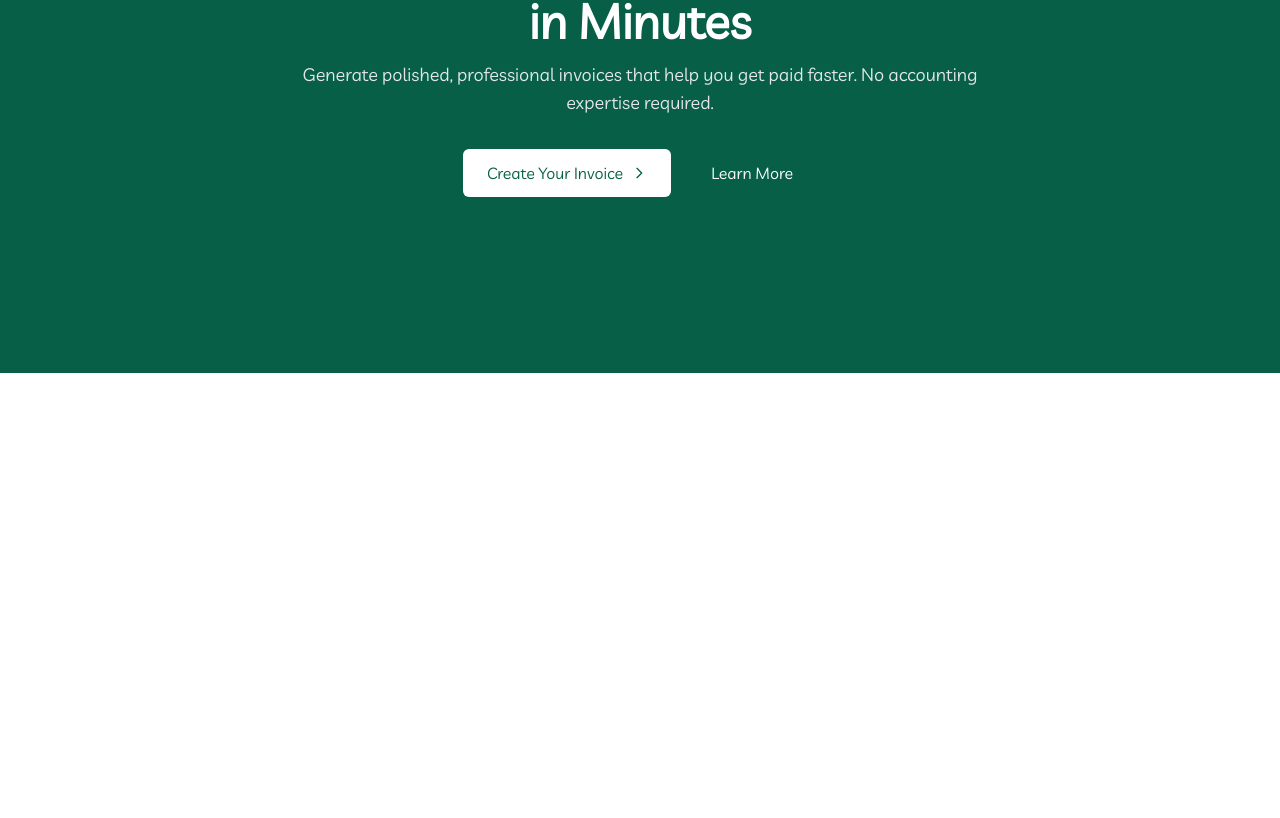
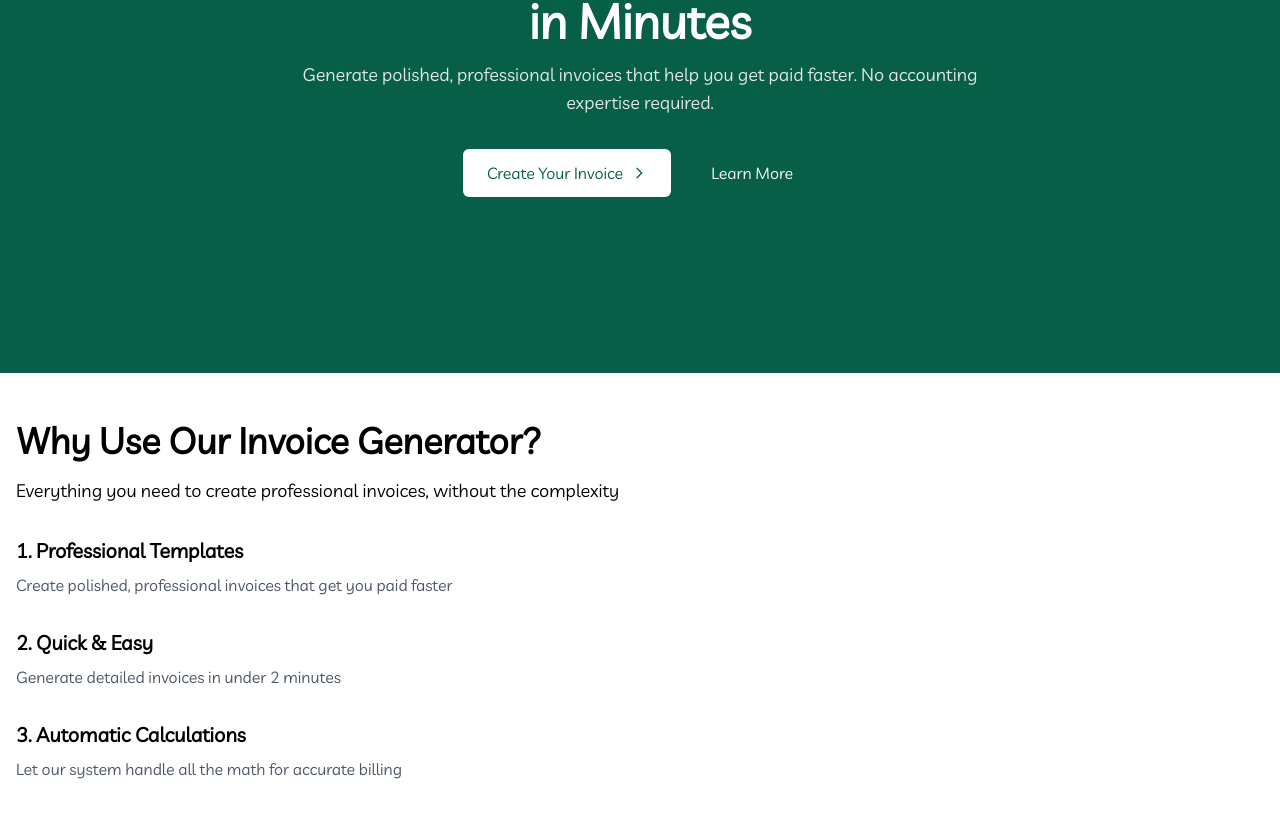
Before and after one commit to nanayawdev/salesgirl, a React (Vite) app: page / in a window 1280 px wide. Shown: the part 340-1158 px from the top of the page. Before the commit the page ends 800 px from the top, so only its background shows below. Built offline with nearby package versions, Linux system fonts and the light colour scheme.

Commit message:
Add InvoiceFeatures component to App for improved functionality

```diff
--- a/src/App.jsx
+++ b/src/App.jsx
@@ -1,11 +1,13 @@
 import React from 'react';
 import Navbar from './components/Navbar/Navbar';
 import HeroSection from './components/HeroSection/HeroSection';
+import InvoiceFeatures from './components/InvoiceFeatures/InvoiceFeatures';
 function App() {
   return (
     <>
       <Navbar />
       <HeroSection />
+      <InvoiceFeatures />
     </>
   );
 }
--- /dev/null
+++ b/src/components/InvoiceFeatures/InvoiceFeatures.jsx
@@ -0,0 +1,33 @@
+import React from 'react';
+
+const InvoiceFeatures = () => {
+  return (
+    <div className="px-4 py-12">
+      <h2 className="text-4xl font-bold mb-4">
+        Why Use Our Invoice Generator?
+      </h2>
+      <p className="text-lg mb-8">
+        Everything you need to create professional invoices, without the complexity
+      </p>
+
+      <div className="space-y-8">
+        <div>
+          <h3 className="text-xl font-semibold mb-2">1. Professional Templates</h3>
+          <p className="text-gray-600">Create polished, professional invoices that get you paid faster</p>
+        </div>
+
+        <div>
+          <h3 className="text-xl font-semibold mb-2">2. Quick & Easy</h3>
+          <p className="text-gray-600">Generate detailed invoices in under 2 minutes</p>
+        </div>
+
+        <div>
+          <h3 className="text-xl font-semibold mb-2">3. Automatic Calculations</h3>
+          <p className="text-gray-600">Let our system handle all the math for accurate billing</p>
+        </div>
+      </div>
+    </div>
+  );
+};
+
+export default InvoiceFeatures;
```
